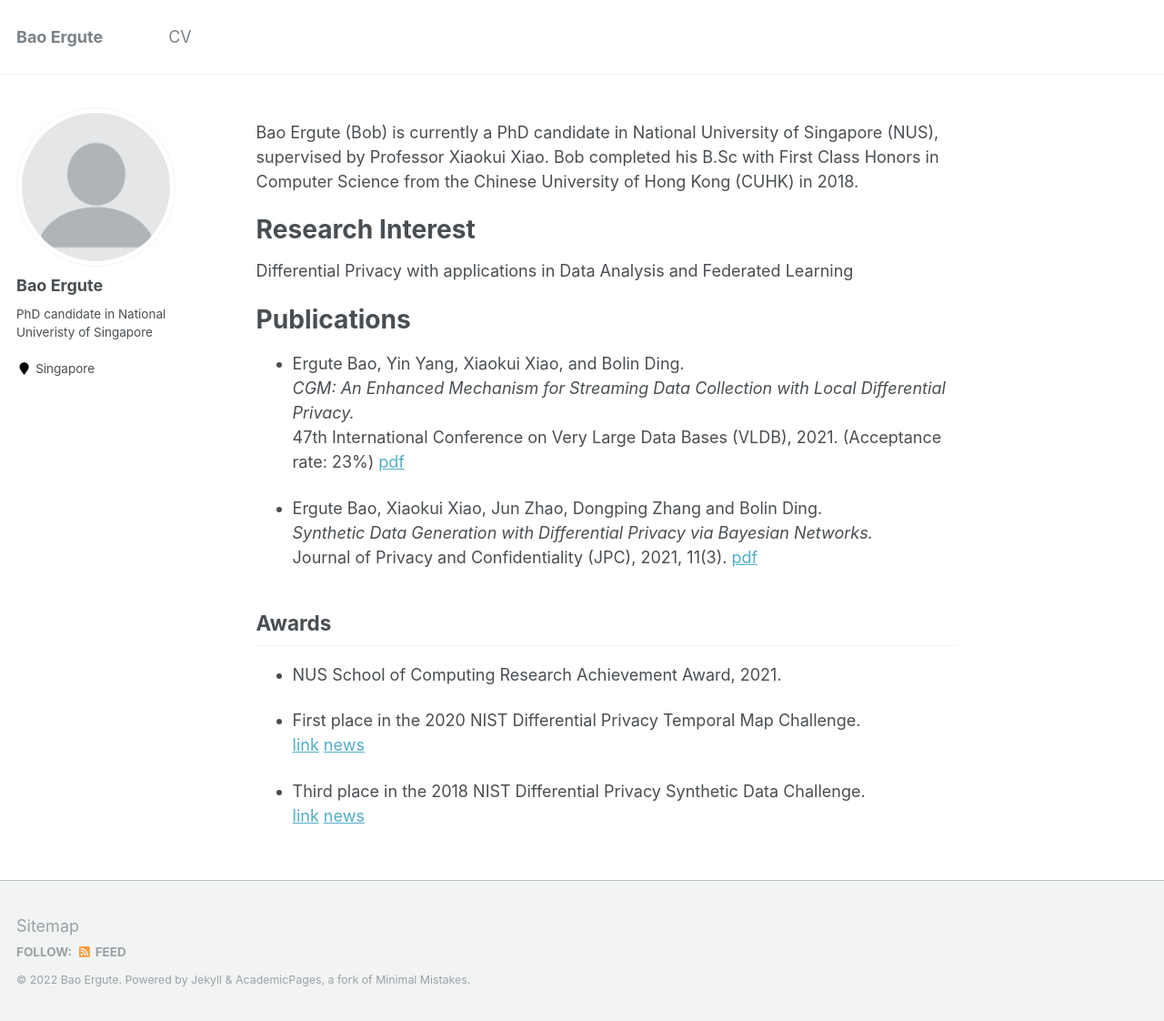
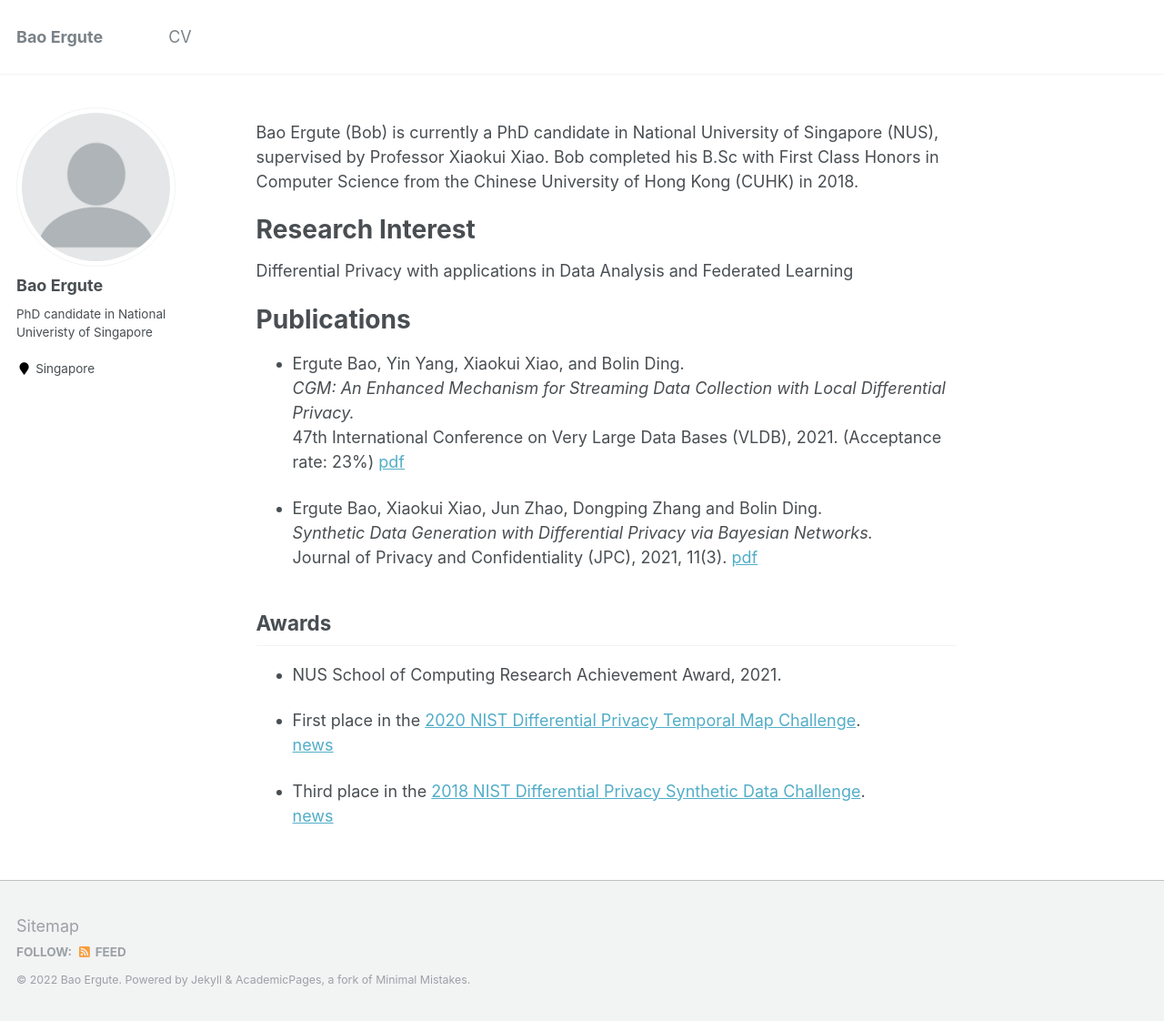
Before and after one commit to paulgute/paulgute.github.io, a Jekyll site: the page built from _pages/about.md, in a window 1280 px wide and 1122 px high. Shown: the whole window at 91% size. Built offline with Jekyll 4.4.1, drawn with Linux system fonts in a browser that asks for light colours.

Commit message:
Update about.md

```diff
--- a/_pages/about.md
+++ b/_pages/about.md
@@ -33,8 +33,8 @@ Awards
 ------
 - NUS School of Computing Research Achievement Award, 2021.
 
-- First place in the 2020 NIST Differential Privacy Temporal Map Challenge.\
-[link](https://www.nist.gov/ctl/pscr/open-innovation-prize-challenges/current-and-upcoming-prize-challenges/2020-differential) [news](https://www.comp.nus.edu.sg/news/2021-nistchallenge/)
+- First place in the [2020 NIST Differential Privacy Temporal Map Challenge](https://www.nist.gov/ctl/pscr/open-innovation-prize-challenges/current-and-upcoming-prize-challenges/2020-differential).\
+[news](https://www.comp.nus.edu.sg/news/2021-nistchallenge/)
 
-- Third place in the 2018 NIST Differential Privacy Synthetic Data Challenge.\
-[link](https://www.nist.gov/ctl/pscr/team-privbayes) [news](https://www.comp.nus.edu.sg/news/archives/y2019/2019-nist-differential-privacy-synthetic-data-challenge/)
+- Third place in the [2018 NIST Differential Privacy Synthetic Data Challenge](https://www.nist.gov/ctl/pscr/team-privbayes).\
+[news](https://www.comp.nus.edu.sg/news/archives/y2019/2019-nist-differential-privacy-synthetic-data-challenge/)
```
